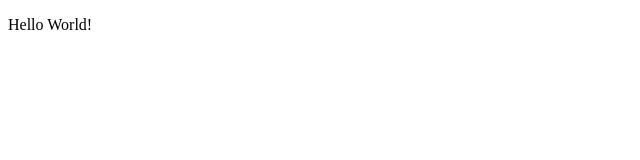
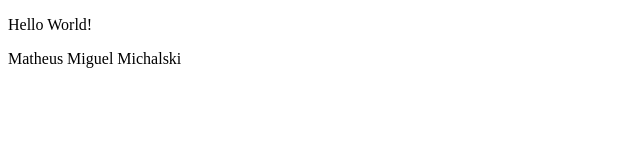
Before and after one commit to matheusmichalski/dev_web, a plain HTML site: page index.html in a window 1280 px wide. Shown: the whole page, without its empty margins (0-640 px from the left). Drawn offline with Linux system fonts and the light colour scheme.

Commit message:
Update index.html

```diff
--- a/index.html
+++ b/index.html
@@ -7,5 +7,6 @@
 </head>
 <body>
     <p>Hello World!</p>
+    Matheus Miguel Michalski
 </body>
 </html>
```
